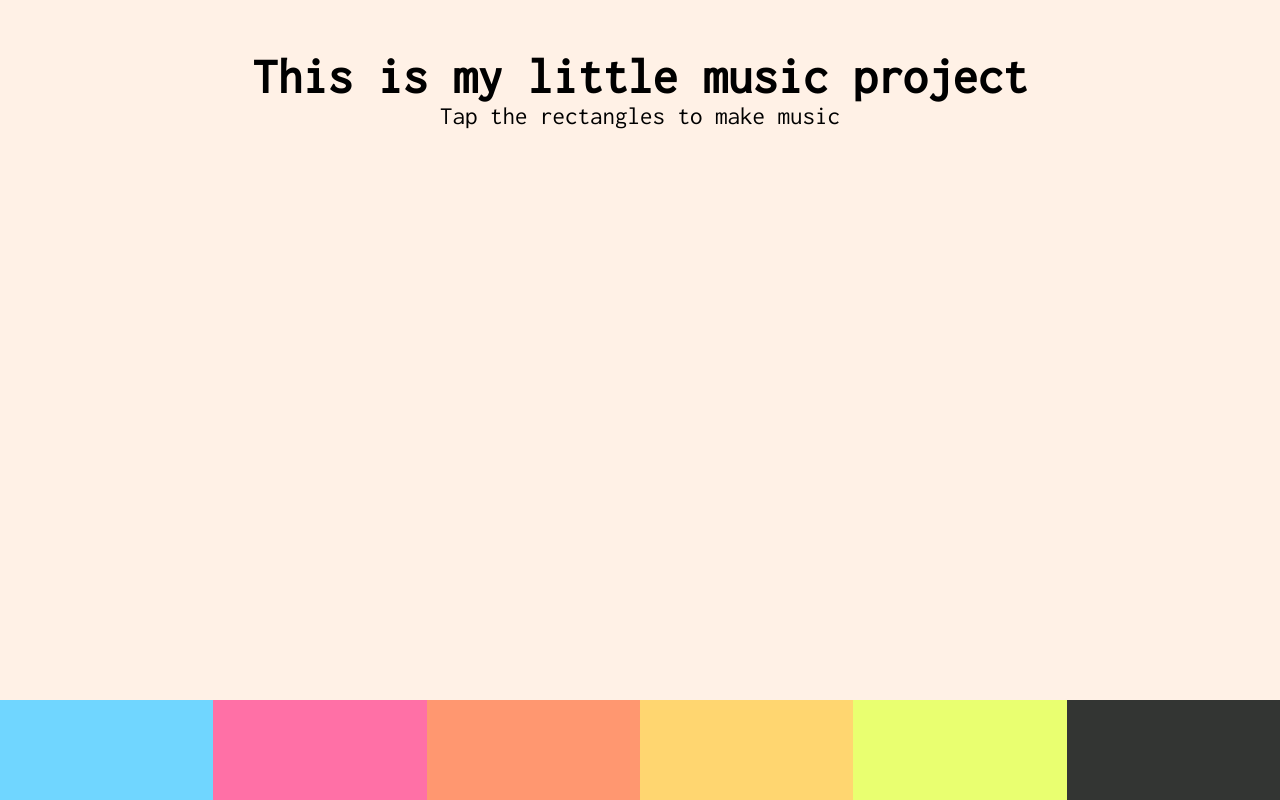
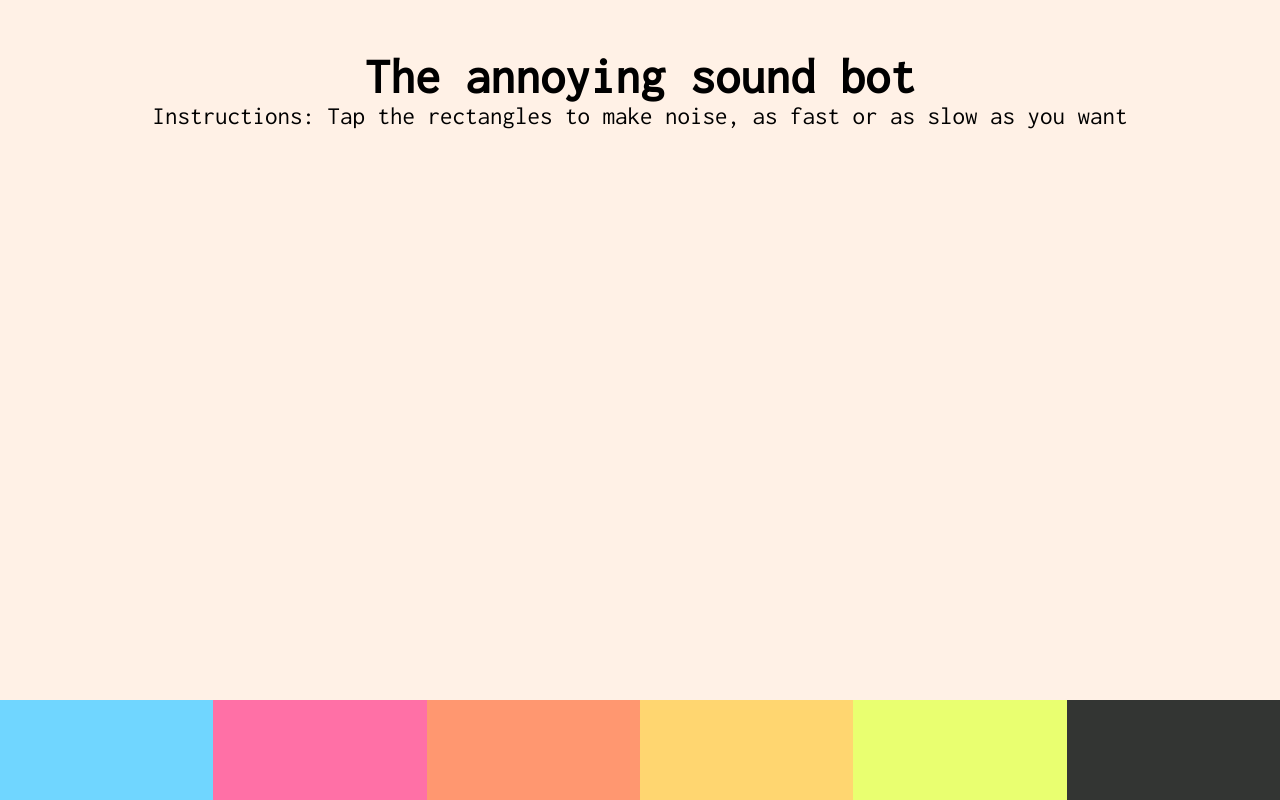
Before and after one commit to AndelaJovanovic/interactive-audio-interface, a plain HTML site: page index.html in a window 1280 px wide. Drawn offline with Linux system fonts and the light colour scheme.

Commit message:
ok, final commit

```diff
--- a/index.html
+++ b/index.html
@@ -37,8 +37,8 @@
     </div>
     <div class = "project">
         <header>
-            <h1>This is my little music project</h1>
-            <p>Tap the rectangles to make music</p>
+            <h1>The annoying sound bot</h1>
+            <p>Instructions: Tap the rectangles to make noise, as fast or as slow as you want</p>
         </header>
         <div class="player"></div>
         <div class = "balls"></div>
--- a/style.css
+++ b/style.css
@@ -71,7 +71,7 @@ header {
     position: absolute;
     bottom: 0%;
     height: 50px;
-    width: 80px;
+    width: 50px;
     border-radius: 50%;
     transform: scale(1);
     z-index: -1;
```
